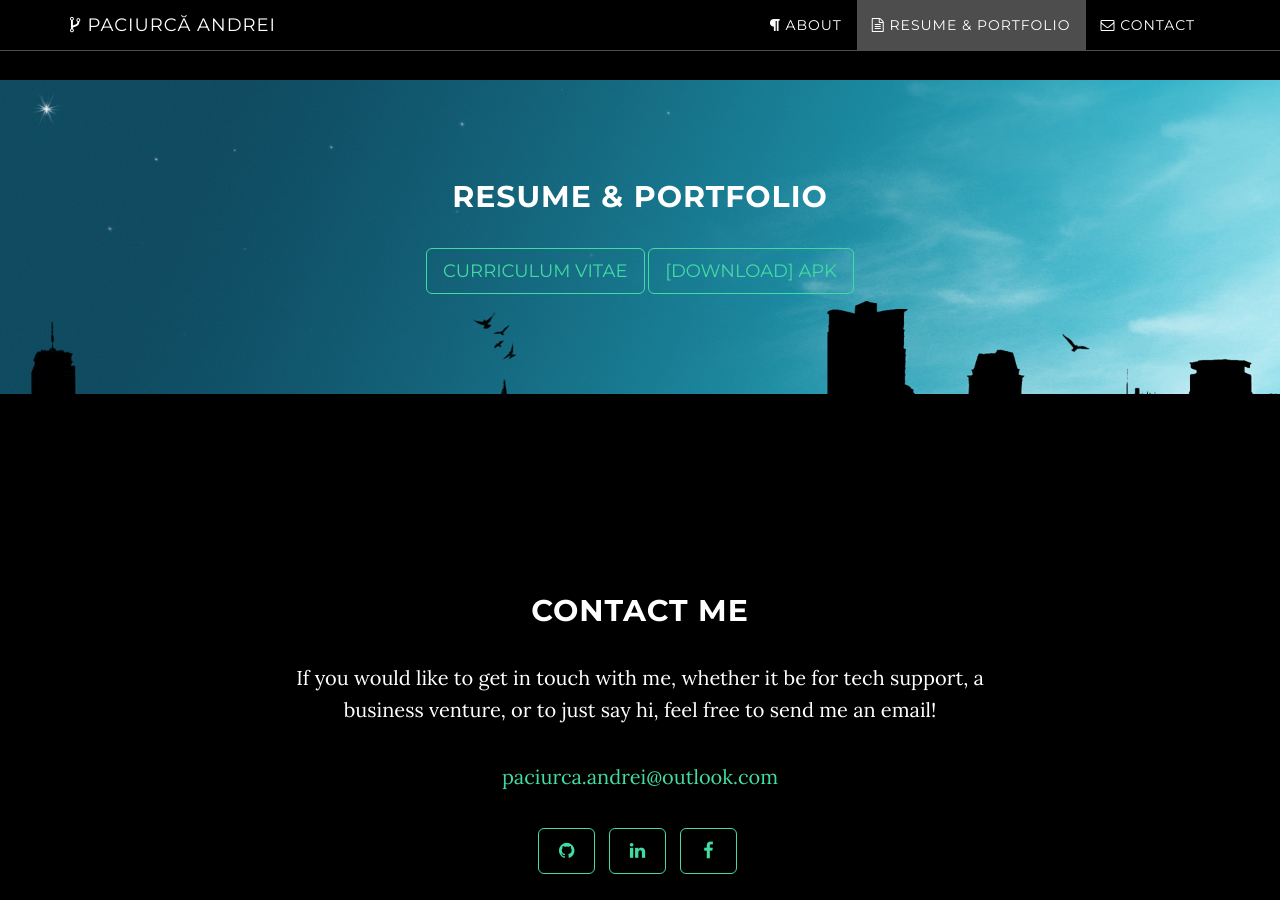
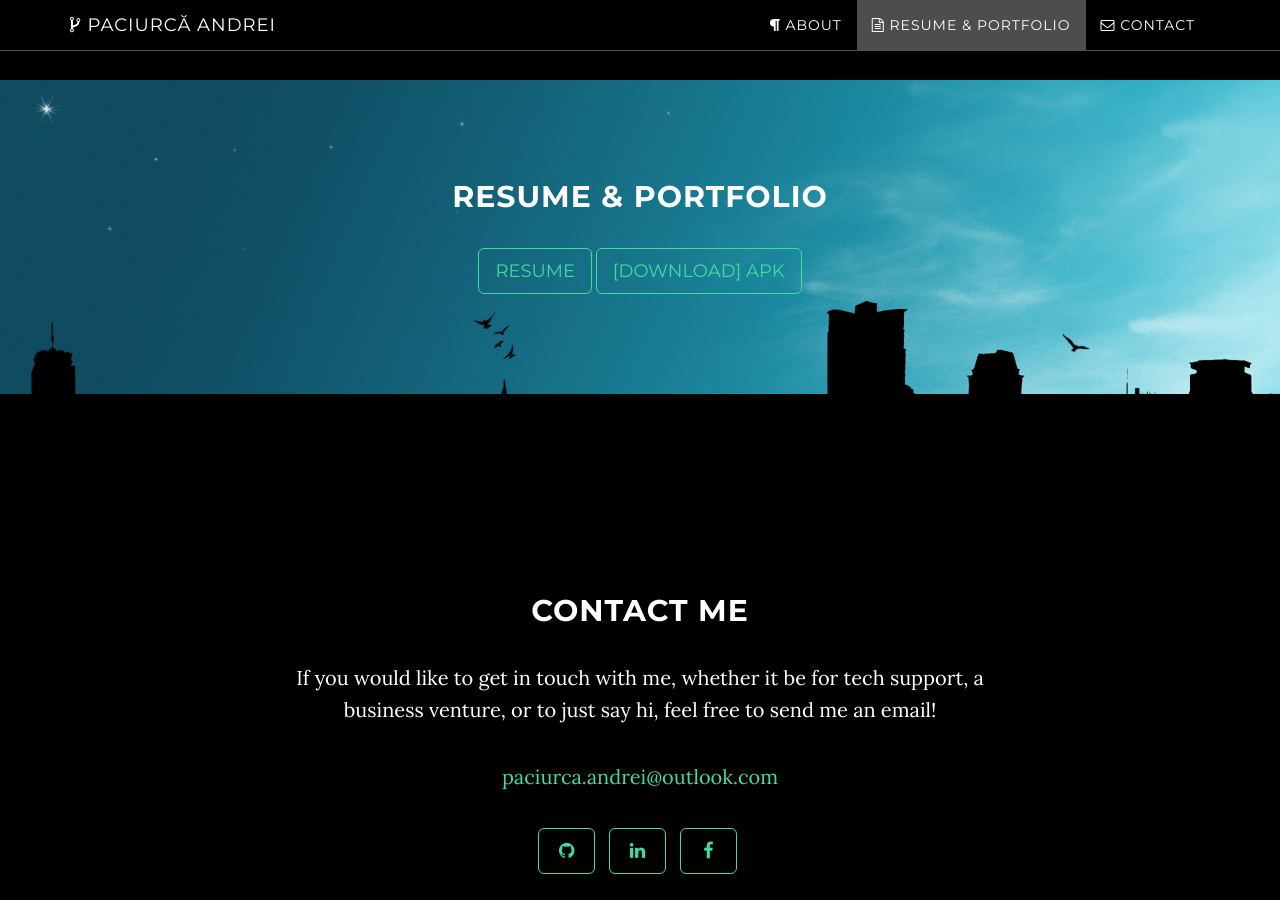
Before and after one commit to andreipaciurca/andreipaciurca.github.io, a Jekyll site: the page built from index.html, in a window 1280 px wide and 900 px high, scrolled down 1611 px. Built offline with Jekyll 4.4.1, drawn with Linux system fonts in a browser that asks for light colours.

Commit message:
modified:   _includes/download.html

```diff
--- a/_includes/download.html
+++ b/_includes/download.html
@@ -4,7 +4,7 @@
             <div class="container">
                 <div class="col-lg-8 col-lg-offset-2">
                     <h2>Resume & Portfolio</h2>
-                    <a onclick="window.open('https://andreipaciurca.github.io/resume/resume.html', '_blank' ); location.reload();" class="btn btn-default btn-lg">Curriculum vitae</a>
+                    <a onclick="window.open('https://andreipaciurca.github.io/resume/resume.html', '_blank' ); location.reload();" class="btn btn-default btn-lg">Resume</a>
                     <a onclick="window.open('https://drive.google.com/open?id=1F6Y52ql5dza684GShRbFhVcoK40dHviP', '_blank' ); location.reload();" class="btn btn-default btn-lg">[Download] APK</a>
                 </div>
             </div>
```
